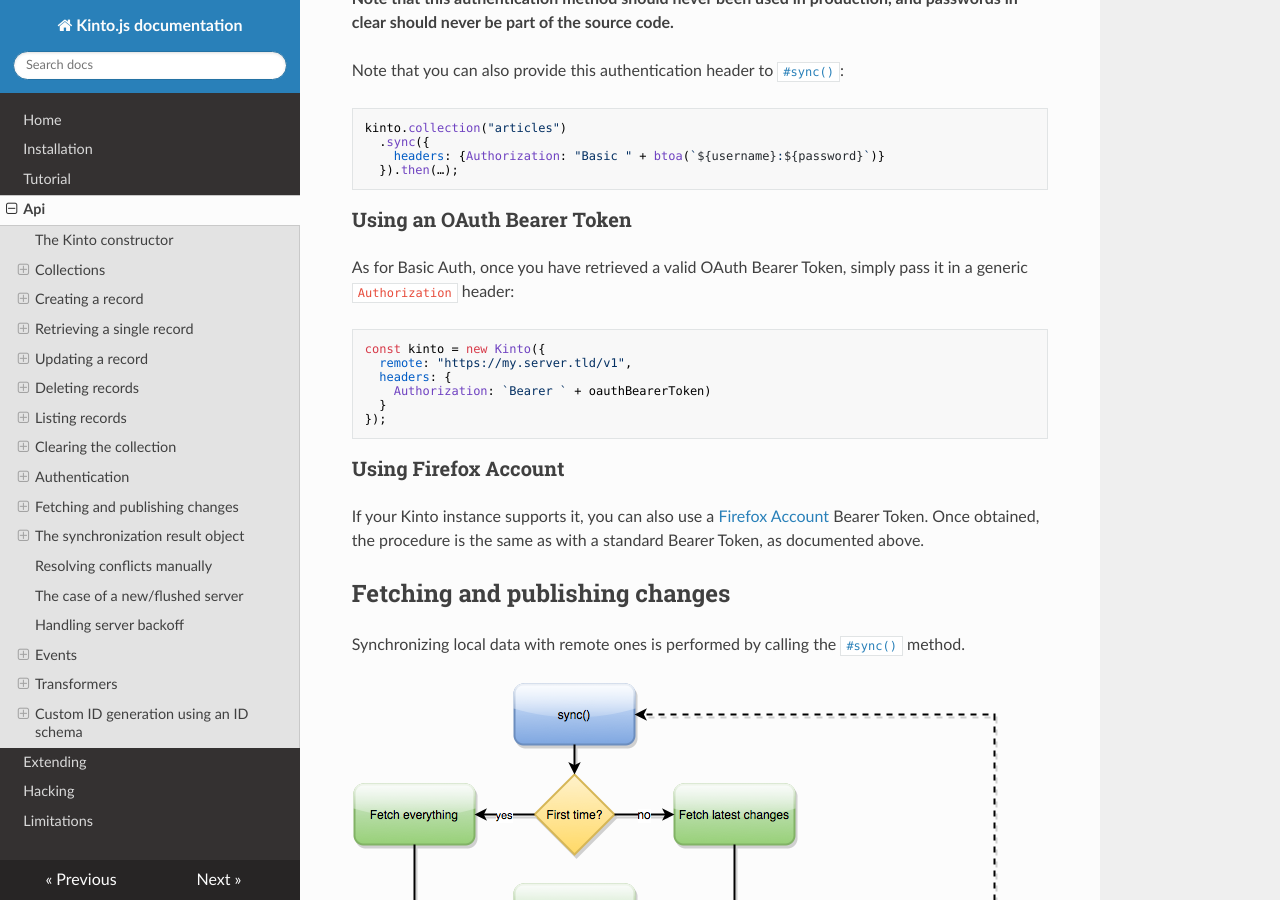
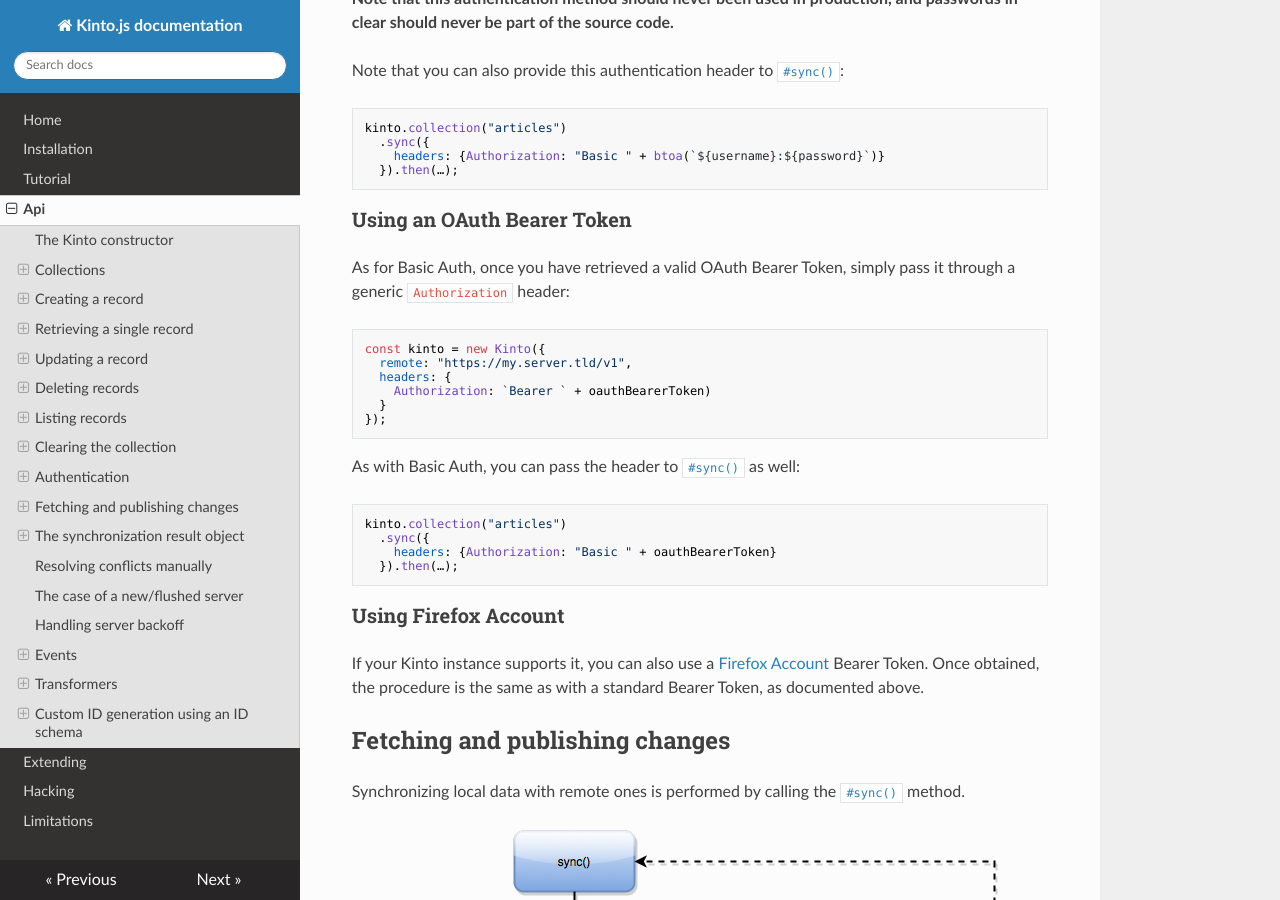
Before and after one commit to Kinto/kinto.js, an MkDocs documentation site: the page built from docs/api.md, in a window 1280 px wide and 900 px high, scrolled down 5444 px. Built offline with MkDocs 1.6.1, drawn with Linux system fonts in a browser that asks for light colours; nearby versions of some CDN libraries; old or Windows-style settings are respelled for this version of MkDocs.

Commit message:
Polishing.

````diff
--- a/docs/api.md
+++ b/docs/api.md
@@ -274,7 +274,7 @@ kinto.collection("articles")
 
 ### Using an OAuth Bearer Token
 
-As for Basic Auth, once you have retrieved a valid OAuth Bearer Token, simply pass it in a generic `Authorization` header:
+As for Basic Auth, once you have retrieved a valid OAuth Bearer Token, simply pass it through a generic `Authorization` header:
 
 ```js
 const kinto = new Kinto({
@@ -283,6 +283,15 @@ const kinto = new Kinto({
     Authorization: `Bearer ` + oauthBearerToken)
   }
 });
+```
+
+As with Basic Auth, you can pass the header to [`#sync()`](https://doc.esdoc.org/github.com/Kinto/kinto.js/class/src/collection.js~Collection.html#instance-method-sync) as well:
+
+```js
+kinto.collection("articles")
+  .sync({
+    headers: {Authorization: "Basic " + oauthBearerToken}
+  }).then(…);
 ```
 
 ### Using Firefox Account
````
